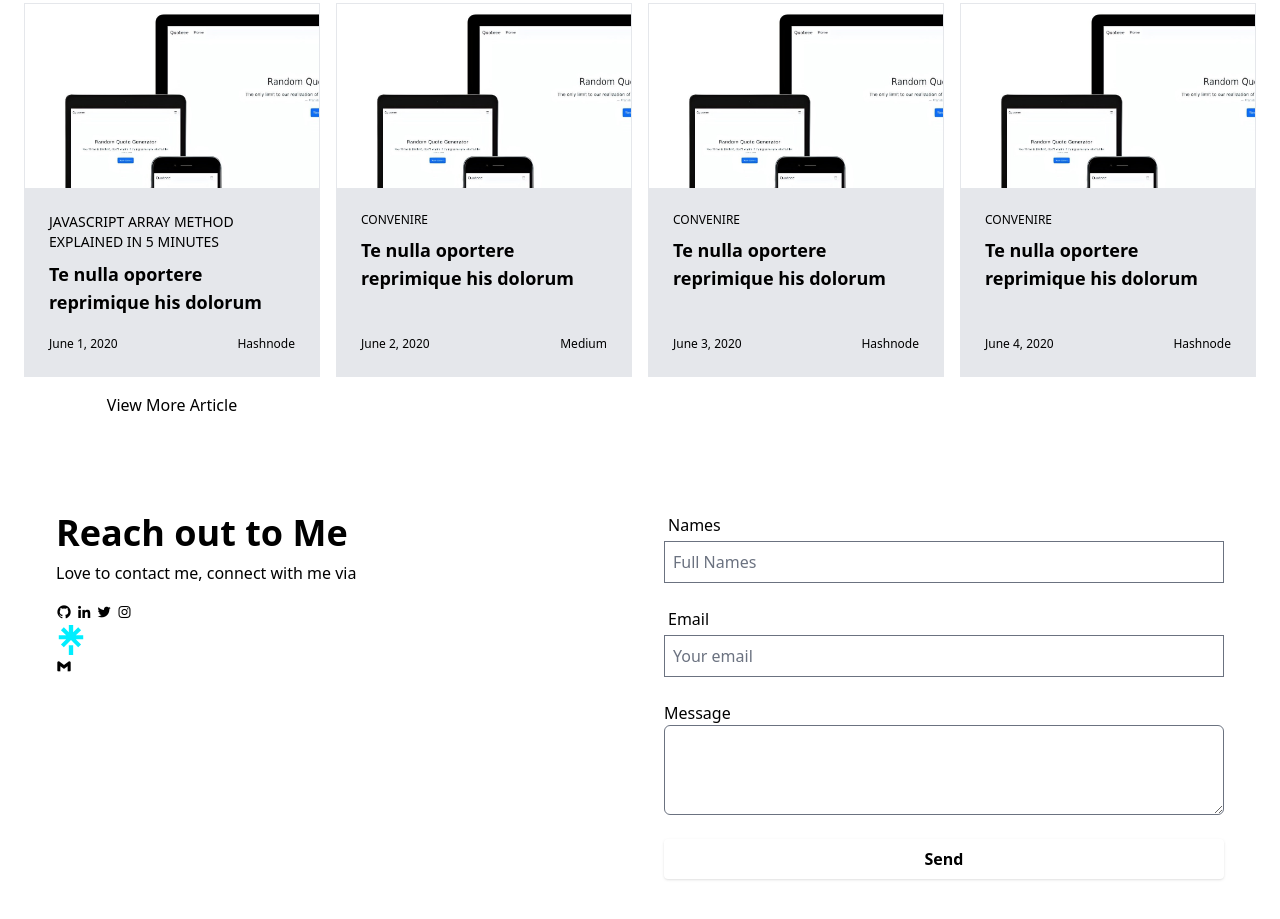
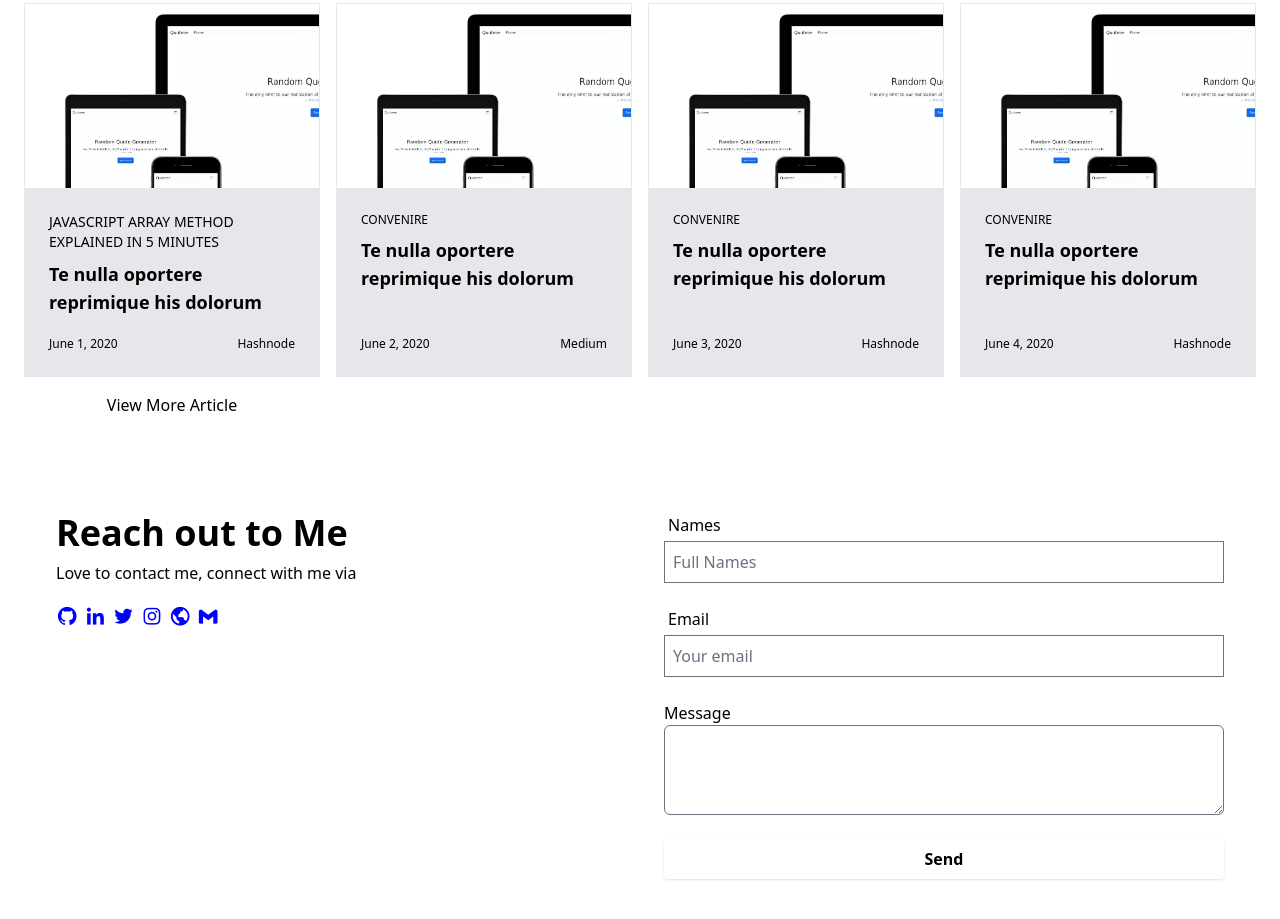
Before and after one commit to hbapte/portfolio-v2, a website: page index.html in a window 1280 px wide. Shown: the part 1074-1993 px from the top of the page. Drawn offline with nearby package versions, Linux system fonts and the light colour scheme.

Commit message:
change icon

```diff
--- a/index.html
+++ b/index.html
@@ -235,16 +235,12 @@
                 <h1 class="text-4xl font-bold">Reach out to Me</h1>
                 <p class="pt-2 pb-4">Love to contact me, connect with me via</p>
 
-                <div class="social-media2">
+                <div class="social-media2" style="font-size: 1.4rem; color: blue;">
                     <a href="https://github.com/hbapte" target="_blank"><i class='bx bxl-github'></i></a>
                     <a href="https://www.linkedin.com/in/hbapte" target="_blank"><i class='bx bxl-linkedin'></i></a>
                     <a href="https://twitter.com/HBaptee" target="_blank"><i class='bx bxl-twitter'></i></a>
                     <a href="https://www.Instagram.com/hbapte" target="_blank"><i class='bx bxl-instagram'></i></i></a>
-                    <a href="https://www.linktr.ee/hbapte" target="_blank"> <svg xmlns="http://www.w3.org/2000/svg"
-                            width="30" height="30" viewBox="0 0 24 24">
-                            <path fill="#0ef"
-                                d="m13.736 5.853l4.005-4.117l2.325 2.38l-4.2 4.005h5.908v3.305h-5.937l4.229 4.108l-2.325 2.334l-5.74-5.769l-5.741 5.769l-2.325-2.325l4.229-4.108H2.226V8.121h5.909l-4.2-4.004l2.324-2.381l4.005 4.117V0h3.472zm-3.472 10.306h3.472V24h-3.472z" />
-                        </svg></a>
+                    <a href="https://www.linktr.ee/hbapte" target="_blank"> <i class='bx bx-world ' ></i></a>
                     <a href="mailto:ijbapte@gmail.com" target="_blank"><i class='bx bxl-gmail'></i></a>
                 </div>
 
@@ -266,7 +262,7 @@
 
                 </div>
                 <div>
-                    <button type="submit" class="w-full px-4 py-2 font-bold rounded shadow focus:outline-none focus:ring hover:ring focus:ri dark:bg-blue-500 focus:ri hover:ri ">Send</button>
+                    <button type="submit" class="w-full bg-blue-600 px-4 py-2 font-bold rounded shadow focus:outline-none focus:ring hover:ring focus:ri dark:bg-blue-500 focus:ri hover:ri ">Send</button>
                 </div>
 
     </section>
```
